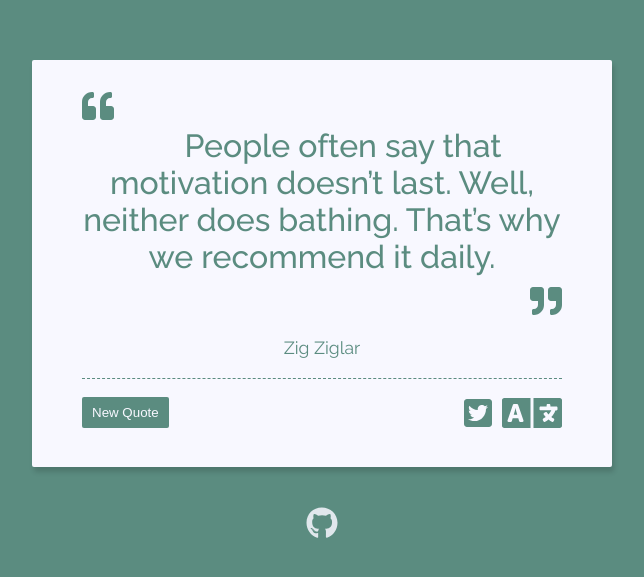
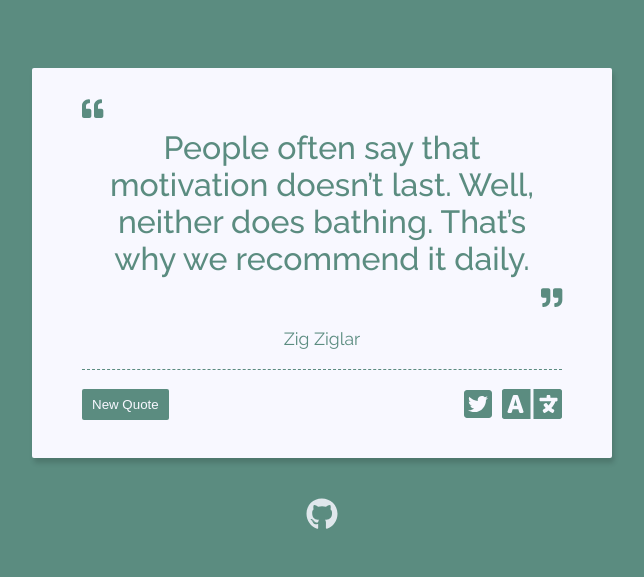
Before and after one commit to caglarturali/quotalog, a React (Create React App) app: page / in a window 1280 px wide. Shown: the part 111-688 px from the top of the page, without its empty margins (318-962 px from the left). Built offline with nearby package versions, Linux system fonts and the light colour scheme.

Commit message:
Fix 'quote' styles

```diff
--- a/src/components/QuoteBox.js
+++ b/src/components/QuoteBox.js
@@ -5,19 +5,19 @@ import TranslateButton from './TranslateButton';
 
 export default class QuoteBox extends Component {
   state = {
-    textClasses: ''
+    toggleClasses: ''
   };
 
   componentWillReceiveProps = () => {
     setTimeout(() => {
       this.setState({
-        textClasses: 'show'
+        toggleClasses: 'show'
       });
     }, 100);
   };
 
   handleNewQuoteClick = () => {
-    this.setState({ textClasses: 'hide' });
+    this.setState({ toggleClasses: 'hide' });
     setTimeout(() => {
       this.props.getNewQuote();
     }, 1000);
@@ -45,14 +45,18 @@ export default class QuoteBox extends Component {
 
     return (
       <div id="quote-box" style={colorStyles}>
-        <span id="text" className={this.state.textClasses}>
-          <FontAwesomeIcon icon="quote-left" />
-          <br />
-          {text}
-          <br />
-          <FontAwesomeIcon icon="quote-right" />
-        </span>
-        <span id="author" className={this.state.textClasses}>
+        <div>
+          <div>
+            <FontAwesomeIcon icon="quote-left" size="lg" className={this.state.toggleClasses} />
+          </div>
+          <span id="text" className={this.state.toggleClasses}>
+            {text}
+          </span>
+          <div>
+            <FontAwesomeIcon icon="quote-right" size="lg" className={this.state.toggleClasses} />
+          </div>
+        </div>
+        <span id="author" className={this.state.toggleClasses}>
           {author}
         </span>
         <div className="buttons" style={buttonBoxStyle}>
--- a/src/styles/App.css
+++ b/src/styles/App.css
@@ -33,6 +33,7 @@
   font-family: 'Raleway';
   font-size: 2em;
   font-weight: 500;
+  padding: 0 10px;
   text-align: center;
   transition: opacity 1000ms ease;
 }
@@ -48,13 +49,13 @@
 .fa-quote-left {
   float: left;
   margin-bottom: 10px;
-  margin-right: 10px;
+  transition: opacity 1000ms ease;
 }
 
 .fa-quote-right {
   float: right;
-  margin-left: 10px;
   margin-top: 10px;
+  transition: opacity 1000ms ease;
 }
 
 .buttons {
```
